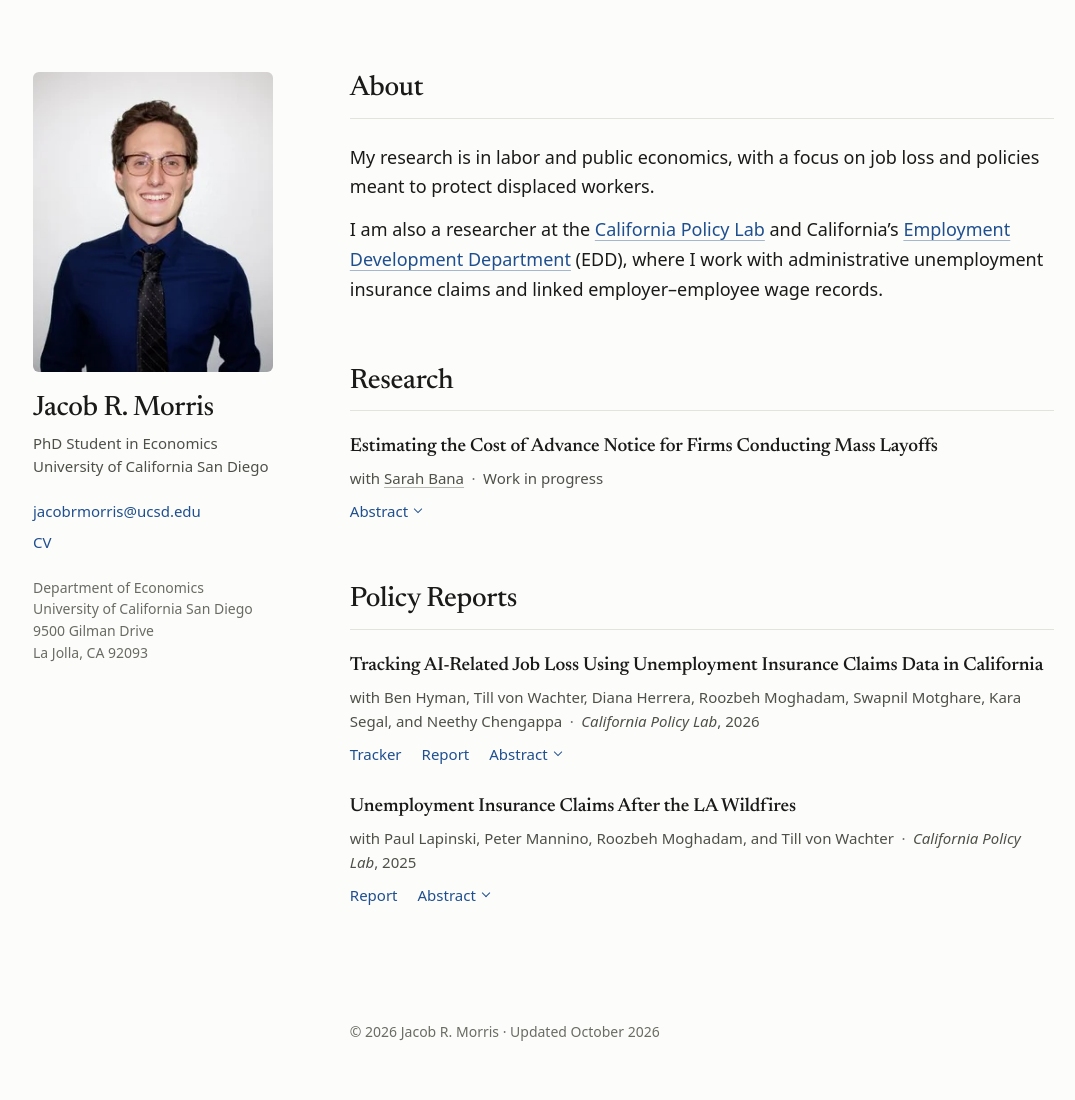
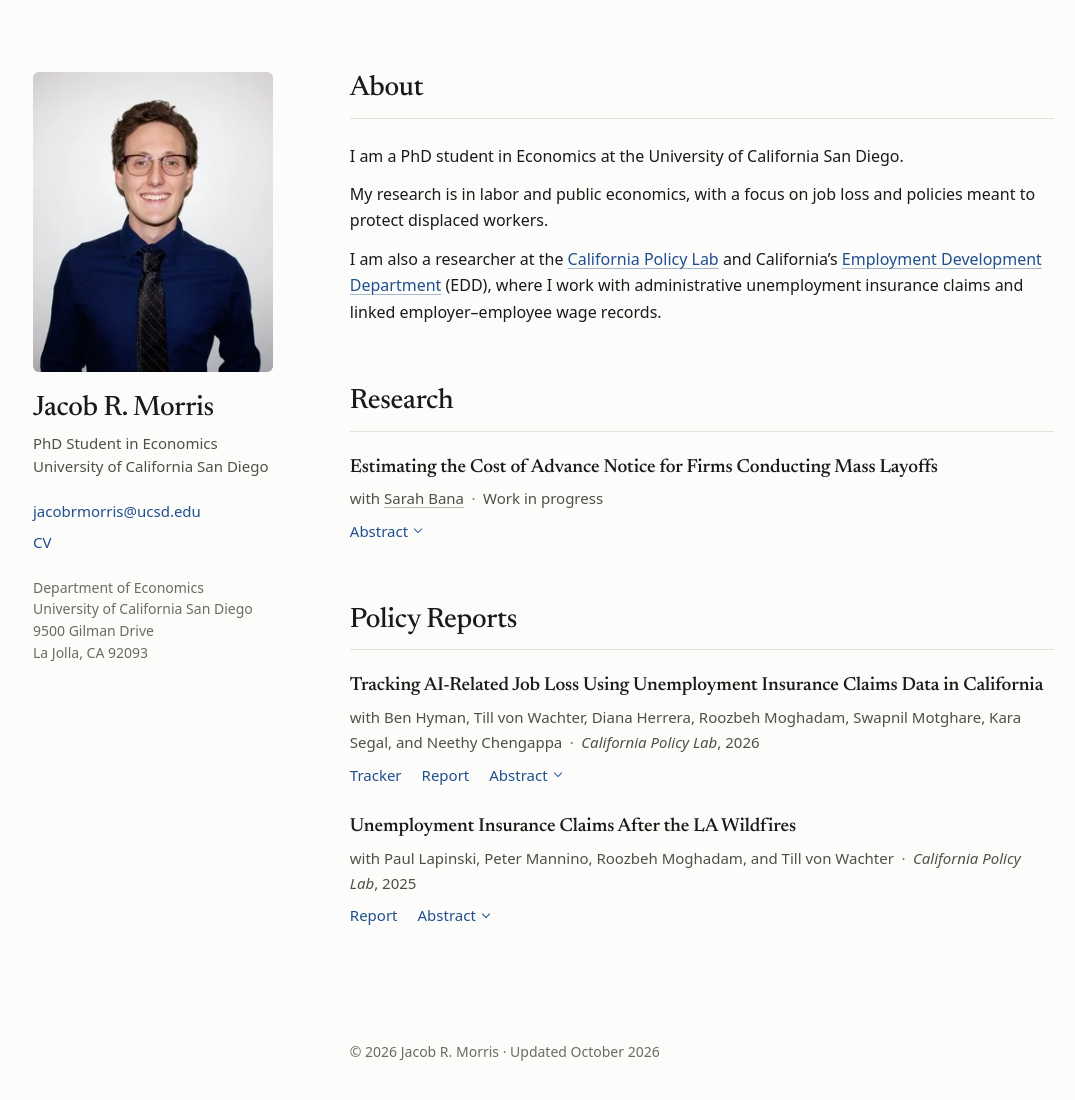
Before and after one commit to jacobrmorris/jacobrmorris.github.io, a Jekyll site: the page built from index.html, in a window 1280 px wide and 1103 px high. Shown: the top 1100 px of the window, without its empty margins (95-1170 px from the left). Built offline with Jekyll 4.4.1, drawn with Linux system fonts in a browser that asks for light colours.

Commit message:
Open bio with PhD student line; set About text to 16px
The bio is now three short paragraphs, starting with "I am a PhD student
in Economics at the University of California San Diego."

Co-Authored-By: Claude Opus 5.5 (1M context) <noreply@anthropic.com>

```diff
--- a/_data/profile.yml
+++ b/_data/profile.yml
@@ -21,6 +21,8 @@ department_url: https://economics.ucsd.edu
 # Shown under "About" on the home page. Markdown is fine; leave a blank line
 # between paragraphs.
 bio: |
+  I am a PhD student in Economics at the University of California San Diego.
+
   My research is in labor and public economics, with a focus on job loss and
   policies meant to protect displaced workers.
 
--- a/assets/css/site.css
+++ b/assets/css/site.css
@@ -266,7 +266,7 @@ main:focus {
 }
 
 .about {
-  font-size: 1.125rem;
+  font-size: 1rem;
 }
 
 .about p + p {
```
